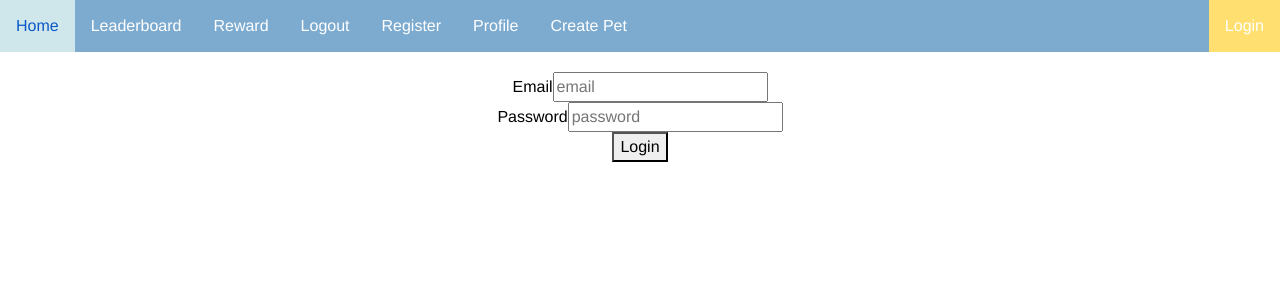
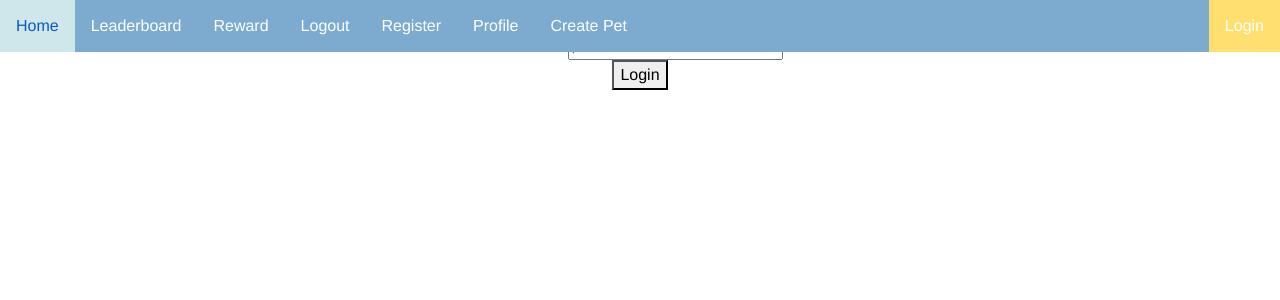
Before and after one commit to Gruszht6215/Vue-Pomodoro-front-end, a Vue app: page /login in a window 1280 px wide. Shown: the top 300 px of the page. Built offline with nearby package versions, Linux system fonts and the light colour scheme; what vue-sorted-table, vue-swal would draw is missing.

Commit message:
before merge panyakarn

```diff
--- a/src/components/reward/RewardPage.vue
+++ b/src/components/reward/RewardPage.vue
@@ -1,5 +1,5 @@
 <template>
-  <div>
+  <div class="">
     <h1><i>Reward </i>🌷</h1>
     <div class="fixed-boxUser">
       <p>
@@ -35,6 +35,9 @@ export default {
 };
 </script>
 <style lang="scss" scoped>
+.bodyPage {
+
+}
 .fixed-btn {
   position: fixed;
   bottom: 4%;
--- a/src/views/auth/Login.vue
+++ b/src/views/auth/Login.vue
@@ -1,8 +1,5 @@
 <template>
   <div class="body">
-    <br>
-    <br>
-    <br>
     <form @submit.prevent="login">
       <div>
         <label for="email">Email</label>
@@ -45,6 +42,8 @@ export default {
   },
 };
 </script>
-
-<style>
+<style lang="scss" scoped>
+.body {
+  margin-bottom: 20px;
+}
 </style>
```
